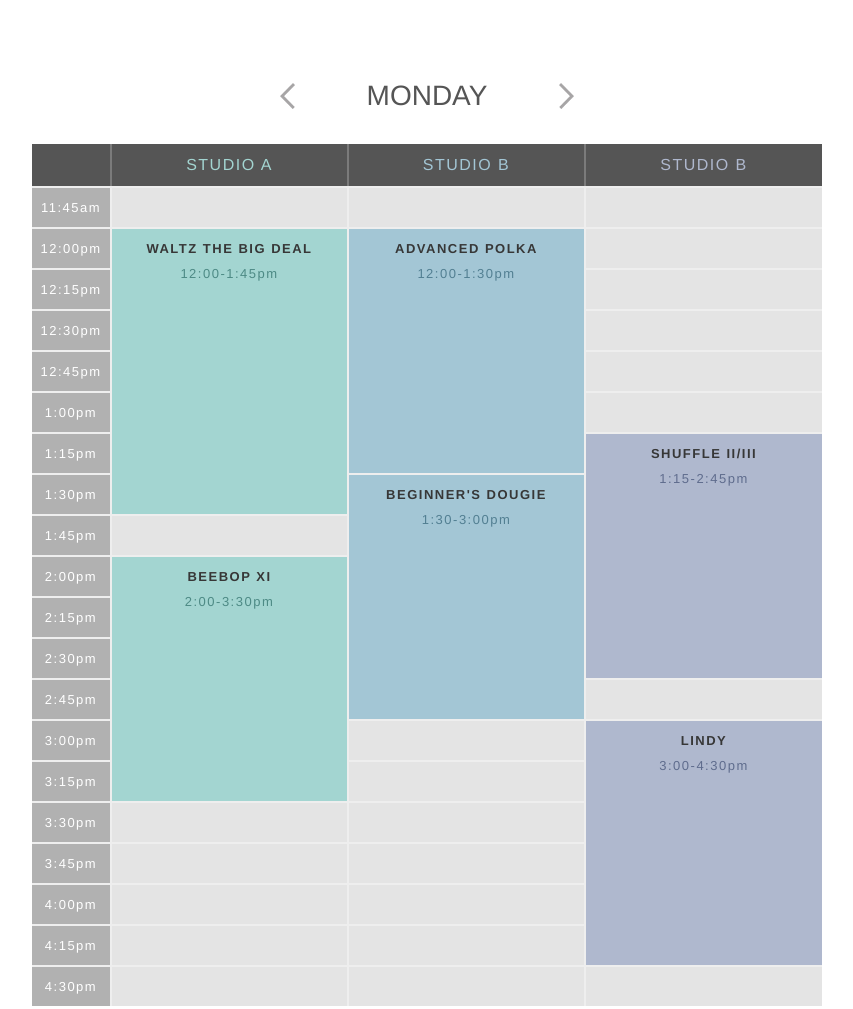
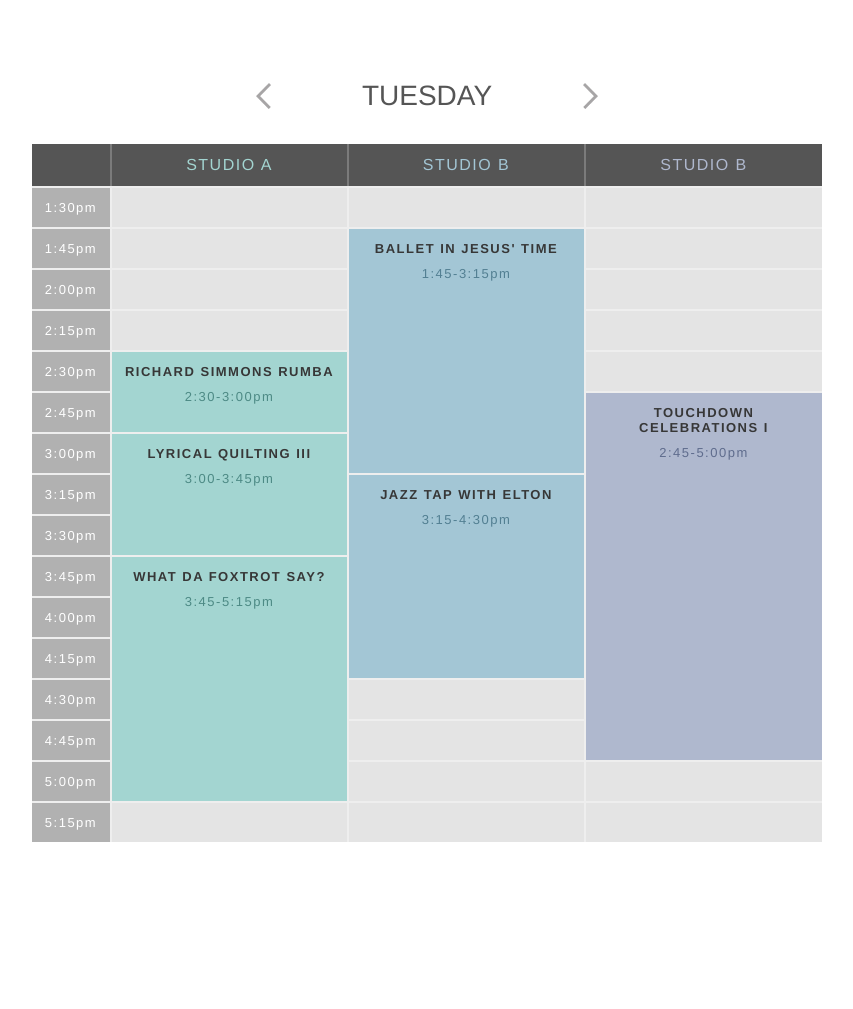
Before and after one commit to fellowshipbiblechurch/fsd-schedule, a website: page public/index.html in a window 1280 px wide. Shown: the whole page, without its empty margins (213-1066 px from the left). After the commit the page ends 922 px from the top, so only its background shows below. Drawn offline with nearby package versions, Linux system fonts and the light colour scheme.

Commit message:
Working on getting panels to update

```diff
--- a/public/index.html
+++ b/public/index.html
@@ -11,9 +11,9 @@
 		<div class="wrapper">
 
 			<div id="day">
-				<div class="day__prev" id="dayPrev">PREV</div>
-				<div class="day__name" id="monday">Monday</div>
-				<div class="day__next" id="dayNext">NEXT</div>
+				<div class="day__prev day__cycle day__cycle--hidden" id="dayPrev">PREV</div>
+				<div class="day__name" id=""></div>
+				<div class="day__next day__cycle" id="dayNext">NEXT</div>
 			</div>
 
 			<table class="schedule" cellpadding="0" cellspacing="0">
@@ -31,7 +31,6 @@
 			</table>
 
 		</div>
-
 		<script src="js/classes.js"></script>
 		<script src="js/app.js"></script>
 
--- a/public/js/app.js
+++ b/public/js/app.js
@@ -121,6 +121,7 @@ var createClassCell = function(currentTime, studioArray) {
  */
 
 var buildSchedule = function(day) {
+	buildStudios(day);
 
 	// initialize empty row content
 	var rowHTML	= '';
@@ -137,12 +138,18 @@ var buildSchedule = function(day) {
 	}
 
 	$('.schedule__body').html(rowHTML);
-
 }
 
-buildStudios(monday);
-buildSchedule(monday);
+function loadTodaysSchedule() {
+	var d = new Date();
+	var n = d.getDay();
+	var today = days[n - 1];
+	var todayStr = today[0].day;
+	$('.day__name').text(todayStr).attr("id",todayStr.toLowerCase());
+	buildSchedule(today);
+}
 
+loadTodaysSchedule();
 
 /**
  *	Reformat meridiems if the same
@@ -163,7 +170,76 @@ $(".class__times").each(function() {
 });
 
 
-
 /**
  *	Each day panel must be in carousel-like form
  */
+
+var dayCurrentIndex,
+		dayPrevIndex,
+		dayNextIndex,
+		dayCurrent,
+		dayPrev,
+		dayNext;
+
+dayCurrent = $('.day__name').text();
+
+// based on day, find index
+for (var i=0; i < 5; i++) {
+	if(dayCurrent === days[i][0].day) {
+		dayCurrentIndex = i;
+	}
+}
+
+dayPrevIndex = dayCurrentIndex - 1;
+dayNextIndex = dayCurrentIndex + 1;
+dayPrev = days[dayPrevIndex][0].day;
+dayNext = days[dayNextIndex][0].day;
+
+function updateTitleAttributes() {
+	$('.day__prev').attr("title","View " + dayPrev + "'s Classes");
+	$('.day__next').attr("title","View " + dayNext + "'s Classes");
+}
+
+console.log(dayPrevIndex);
+updateTitleAttributes();
+
+if(dayPrev !== undefined) {
+	console.log("Yesterday is Monday");
+	$('#dayPrev').removeClass('day__cycle--hidden');
+} else {
+	$('#dayPrev').addClass('day__cycle--hidden');
+}
+
+
+
+
+// Set click event to cycle through days
+$('.day__cycle').click(function(e){
+
+	var newDay,
+			isPrev,
+			isNext;
+
+	// determine if user clicked previous or next arrow
+	isPrev = $(this).attr("id") === "dayPrev" ? true : false;
+	isNext = isPrev ? false : true;
+
+	// set new current day index based on click direction
+	isPrev ? dayCurrentIndex -= 1 : dayCurrentIndex += 1;
+
+	dayPrevIndex = dayCurrentIndex - 1;
+	dayNextIndex = dayCurrentIndex + 1;
+
+	dayCurrent = days[dayCurrentIndex][0].day;
+	dayPrev = days[dayPrevIndex][0].day;
+	dayNext = days[dayNextIndex][0].day;
+
+	// Update Current Day Text
+	$('.day__name').text(dayCurrent).attr("id",dayCurrent.toLowerCase());
+
+	// build schedule for dayNext or dayPrev
+	newDay = isPrev ? days[dayPrevIndex] : days[dayNextIndex];
+
+	buildSchedule(newDay);
+
+});
--- a/public/js/classes.js
+++ b/public/js/classes.js
@@ -3,7 +3,8 @@
  */
 
 // class constructor
-function danceClass(studio, title, link, alphaHour, alphaMinute, omegaHour, omegaMinute) {
+function danceClass(day, studio, title, link, alphaHour, alphaMinute, omegaHour, omegaMinute) {
+	this.day = day;
 	this.studio = studio;
 	this.title = title;
 	this.link = link;
@@ -25,47 +26,72 @@ function danceClass(studio, title, link, alphaHour, alphaMinute, omegaHour, omeg
 
 // object of days holding class listings
 
-var monday		= [],
-		tuesday		= [],
-		wednesday	= [],
-		thursday	= [],
-		friday		= [];
-
-monday = [
-	new danceClass("A", "Waltz The Big Deal", "/a", 12, 0, 13, 45),
-	new danceClass("A", "Beebop XI", "/a", 14, 0, 15, 30),
-	new danceClass("B", "Advanced Polka", "/b", 12, 0, 13, 30),
-	new danceClass("B", "Beginner's Dougie", "/b", 13, 30, 15, 0),
-	new danceClass("C", "Shuffle II/III", "/c", 13, 15, 14, 45),
-	new danceClass("C", "Lindy", "/c", 15, 0, 16, 30)
+var monday = [
+	new danceClass("Monday", "A", "Waltz The Big Deal", "/a", 12, 0, 13, 45),
+	new danceClass("Monday", "A", "Beebop XI", "/a", 14, 0, 15, 30),
+	new danceClass("Monday", "B", "Advanced Polka", "/b", 12, 0, 13, 30),
+	new danceClass("Monday", "B", "Beginner's Dougie", "/b", 13, 30, 15, 0),
+	new danceClass("Monday", "C", "Shuffle II/III", "/c", 13, 15, 14, 45),
+	new danceClass("Monday", "C", "Lindy", "/c", 15, 0, 16, 30)
 ];
 
-tuesday = [
-	new danceClass("A", "Richard Simmons Rumba", "/a", 14, 30, 15, 30),
-	new danceClass("A", "Lyrical Quilting III", "/a", 15, 30, 17, 30),
-	new danceClass("A", "What Da Foxtrot Say?", "/b", 18, 0, 20, 30),
-	new danceClass("B", "Ballet in Jesus' Time", "/b", 13, 45, 14, 45),
-	new danceClass("B", "Jazz Tap with Elton", "/b", 14, 45, 16, 30),
-	new danceClass("C", "Touchdown Celebrations I", "/c", 16, 0, 18, 30)
+var tuesday = [
+	new danceClass("Tuesday", "A", "Richard Simmons Rumba", "/a", 14, 30, 15, 0),
+	new danceClass("Tuesday", "A", "Lyrical Quilting III", "/a", 15, 0, 15, 45),
+	new danceClass("Tuesday", "A", "What Da Foxtrot Say?", "/b", 15, 45, 17, 15),
+	new danceClass("Tuesday", "B", "Ballet in Jesus' Time", "/b", 13, 45, 15, 15),
+	new danceClass("Tuesday", "B", "Jazz Tap with Elton", "/b", 15, 15, 16, 30),
+	new danceClass("Tuesday", "C", "Touchdown Celebrations I", "/c", 14, 45, 17, 0)
 ];
 
-wednesday = [
-	new danceClass("A", "It Takes Tutu to Tango", "/a", 9, 30, 12, 30),
-	new danceClass("B", "Advanced Swaying", "/b", 11, 30, 12, 30),
-	new danceClass("B", "Waltz Whitman II/III", "/b", 13, 45, 16, 30),
-	new danceClass("C", "Dancing for Baptists I", "/c", 10, 30, 12, 45),
-	new danceClass("C", "Chips and Salsa", "/c", 10, 30, 12, 45),
-	new danceClass("C", "Lemon Merengue", "/c", 16, 0, 18, 30)
+var wednesday = [
+	new danceClass("Wednesday", "A", "It Takes Tutu to Tango", "/a", 12, 45, 14, 45),
+	new danceClass("Wednesday", "B", "Advanced Swaying", "/b", 12, 30, 13, 30),
+	new danceClass("Wednesday", "B", "Waltz Whitman II/III", "/b", 13, 30, 15, 30),
+	new danceClass("Wednesday", "C", "Dancing for Baptists I", "/c", 12, 30, 13, 0),
+	new danceClass("Wednesday", "C", "Chips and Salsa", "/c", 13, 0, 14, 0),
+	new danceClass("Wednesday", "C", "Lemon Merengue", "/c", 14, 0, 15, 0)
+];
+
+var thursday = [
+	new danceClass("Thursday", "A", "Richard Simmons Rumba", "/a", 14, 30, 15, 30),
+	new danceClass("Thursday", "A", "Lyrical Quilting III", "/a", 15, 30, 17, 30),
+	new danceClass("Thursday", "A", "What Da Foxtrot Say?", "/b", 18, 0, 20, 30),
+	new danceClass("Thursday", "B", "Ballet in Jesus' Time", "/b", 13, 45, 14, 45),
+	new danceClass("Thursday", "B", "Jazz Tap with Elton", "/b", 14, 45, 16, 30),
+	new danceClass("Thursday", "C", "Touchdown Celebrations I", "/c", 16, 0, 18, 30)
+];
+
+var friday = [
+	new danceClass("Friday", "A", "Waltz The Big Deal", "/a", 12, 0, 13, 45),
+	new danceClass("Friday", "A", "Beebop XI", "/a", 14, 0, 15, 30),
+	new danceClass("Friday", "B", "Advanced Polka", "/b", 12, 0, 13, 30),
+	new danceClass("Friday", "B", "Beginner's Dougie", "/b", 13, 30, 15, 0),
+	new danceClass("Friday", "C", "Shuffle II/III", "/c", 13, 15, 14, 45),
+	new danceClass("Friday", "C", "Lindy", "/c", 15, 0, 16, 30)
 ];
 
 
+var danceClasses = {
+	monday: monday,
+	tuesday: tuesday,
+	wednesday: wednesday,
+	thursday: thursday,
+	friday: friday
+};
+
+
 // fill in studios
-var	studioA		= [],
-		studioB		= [],
-		studioC		= [];
+var	studioA	= [],
+		studioB	= [],
+		studioC	= [];
 
 
 function buildStudios(day) {
+
+	studioA = [];
+	studioB = [];
+	studioC = [];
 
 	// loop through days and pick out classes in each studio
 	for (var i=0; i < day.length; i++) {
@@ -81,9 +107,18 @@ function buildStudios(day) {
 	}
 }
 
+/*
+var studios = {
+	monday: buildStudios(monday),
+	tuesday: buildStudios(tuesday),
+	wednesday: buildStudios(wednesday)
+};
+*/
 
-var danceClasses = {
-	mon: monday,
-	tue: tuesday,
-	wed: wednesday
-}
+var days = [
+	monday,
+	tuesday,
+	wednesday,
+	thursday,
+	friday
+];
--- a/scss/main.scss
+++ b/scss/main.scss
@@ -59,9 +59,13 @@ body {
 		}
 
 		&__name {
-			width: 20%;
+			width: 24%;
 			font-size: $font-size-heading;
 			color: #555;
+		}
+
+		&__cycle--hidden {
+			opacity: 0;
 		}
 	}
 }
@@ -151,6 +155,7 @@ body {
 
 	&__title {
 		margin-bottom: 10px;
+		padding: 0 12px;
 		font-weight: bold;
 		color: #373737;
 		text-transform: uppercase;
```
Also changed, not shown: public/css/main.css.
